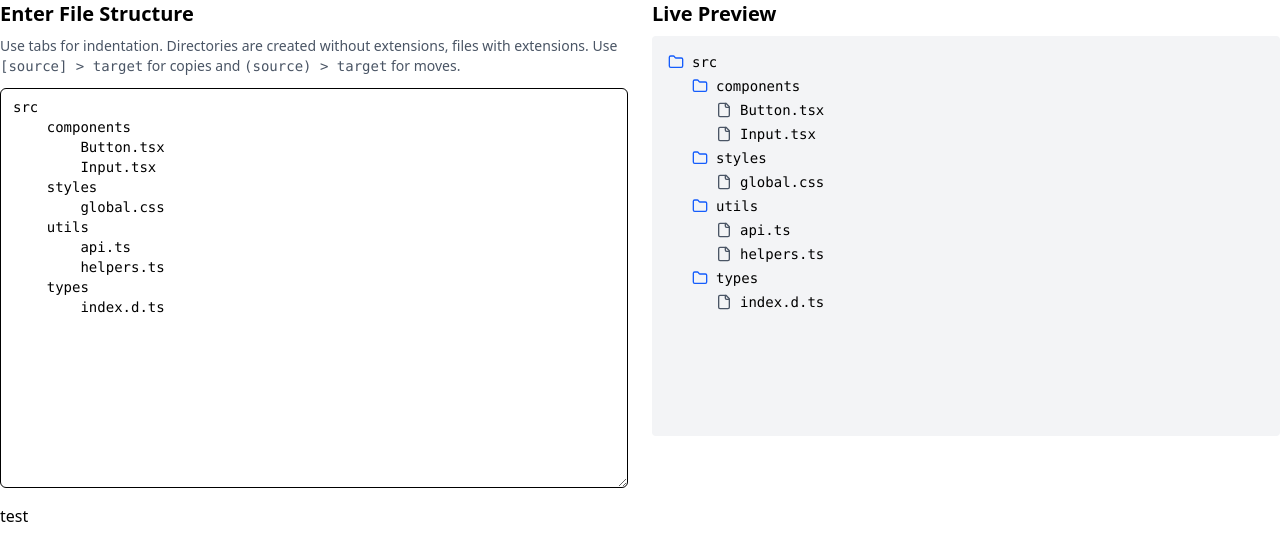
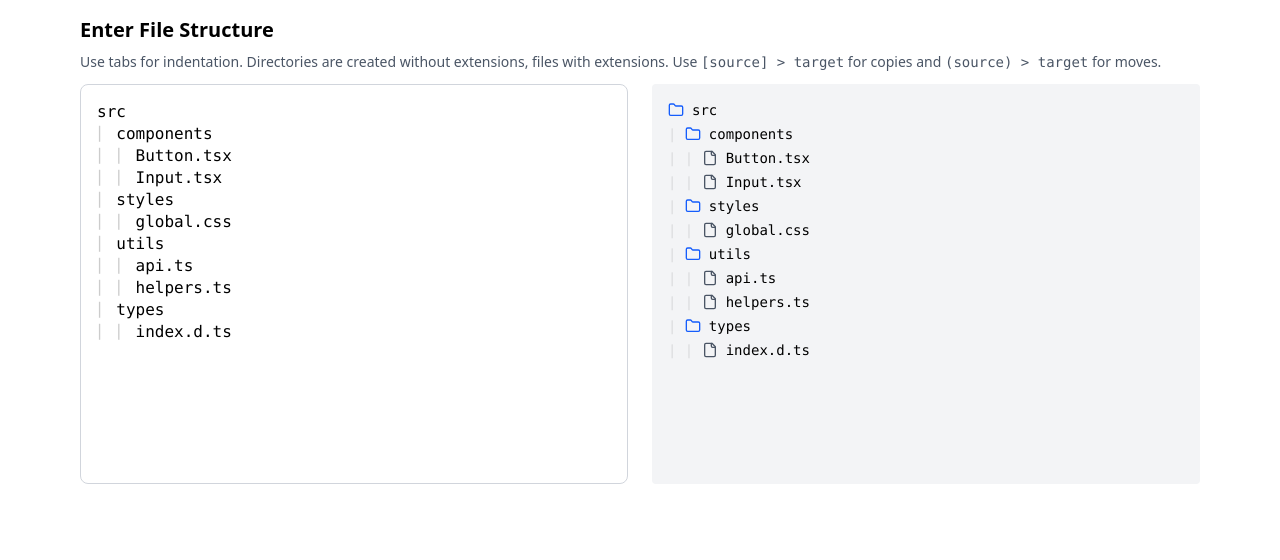
Before and after one commit to filearchitect/filearchitect, a React (Vite) app in the folder packages/ui/: page / in a window 1280 px wide. Shown: the top 560 px of the page. Built offline with nearby package versions, Linux system fonts and the light colour scheme.

Commit message:
improvements

```diff
--- a/packages/ui/index.html
+++ b/packages/ui/index.html
@@ -7,7 +7,6 @@
   </head>
   <body>
     <div id="root"></div>
-    test
-    <script type="module" src="/src/index.tsx"></script>
+    <script type="module" src="./src/index.tsx"></script>
   </body>
 </html>
--- a/packages/ui/src/components/StructureEditor.tsx
+++ b/packages/ui/src/components/StructureEditor.tsx
@@ -63,7 +63,14 @@ export function StructureEditor() {
   }, [structure]);
 
   return (
-    // Main grid layout remains
+    // Main grid layout remains, added padding
+    <div className="p-4">
+      <h2 className="text-xl font-semibold mb-2">Enter File Structure</h2>
+      <p className="text-sm text-gray-600 mb-3">
+        Use tabs for indentation. Directories are created without extensions,
+        files with extensions. Use <code>[source] &gt; target</code> for copies
+        and <code>(source) &gt; target</code> for moves.
+      </p>
       <div className="grid grid-cols-1 md:grid-cols-2 gap-6 font-sans">
         {/* Column 1: Input Component */}
         <StructureInput
@@ -74,5 +81,6 @@ export function StructureEditor() {
         {/* Column 2: Preview Component */}
         <StructurePreview operations={previewOperations} error={error} />
       </div>
+    </div>
   );
 }
--- a/packages/ui/src/components/StructureInput.tsx
+++ b/packages/ui/src/components/StructureInput.tsx
@@ -1,31 +1,167 @@
 import { Textarea } from "@/components/ui/textarea";
-import { ChangeEvent } from "react";
+import { ChangeEvent, useCallback, useRef } from "react";
 
 interface StructureInputProps {
   value: string;
   onStructureChange: (value: string) => void;
 }
 
+const TabIndicator = ({ text }: { text: string }) => {
+  const lines = text.split("\n");
+  const tabWidth = 2;
+  const lineHeight = 22;
+
+  return (
+    <div
+      className="absolute inset-0 pointer-events-none whitespace-pre font-mono text-base z-10 overflow-hidden"
+      style={{
+        top: 0,
+        left: "10px",
+        right: "1px",
+        bottom: 0,
+        padding: "16px 0px",
+        color: "rgba(0, 0, 0, 0.2)",
+        lineHeight: `${lineHeight}px`,
+        zIndex: 1,
+      }}
+    >
+      {lines.map((line, lineIndex) => {
+        const tabs = line.match(/^\t*/)?.[0] || "";
+        return (
+          <div key={lineIndex} style={{ height: `${lineHeight}px` }}>
+            {tabs.split("").map((_, tabIndex) => (
+              <span
+                key={tabIndex}
+                style={{
+                  display: "inline-block",
+                  width: `${tabWidth}ch`,
+                  textAlign: "center",
+                  verticalAlign: "top",
+                }}
+              >
+                |
+              </span>
+            ))}
+          </div>
+        );
+      })}
+    </div>
+  );
+};
+
 export function StructureInput({
   value,
   onStructureChange,
 }: StructureInputProps) {
+  const textareaRef = useRef<HTMLTextAreaElement>(null);
+  const indicatorRef = useRef<HTMLDivElement>(null);
+
+  const handleScroll = useCallback(
+    (event: React.UIEvent<HTMLTextAreaElement>) => {
+      if (indicatorRef.current) {
+        indicatorRef.current.scrollTop = event.currentTarget.scrollTop;
+        indicatorRef.current.scrollLeft = event.currentTarget.scrollLeft;
+      }
+    },
+    []
+  );
+
+  const handleKeyDown = useCallback(
+    (event: React.KeyboardEvent<HTMLTextAreaElement>) => {
+      if (event.key === "Tab") {
+        event.preventDefault();
+        const textarea = event.target as HTMLTextAreaElement;
+        const start = textarea.selectionStart;
+        const end = textarea.selectionEnd;
+        const value = textarea.value;
+
+        // Handle Shift+Tab to remove a tab
+        if (event.shiftKey) {
+          const lineStart = value.lastIndexOf("\n", start - 1) + 1;
+          const currentLine = value.slice(lineStart, end);
+          const firstTabIndex = currentLine.indexOf("\t");
+
+          if (firstTabIndex !== -1) {
+            const newValue =
+              value.substring(0, lineStart) +
+              currentLine.substring(firstTabIndex + 1) +
+              value.substring(end);
+            onStructureChange(newValue);
+            setTimeout(() => {
+              textarea.selectionStart = textarea.selectionEnd = start - 1;
+            }, 0);
+            return;
+          }
+        }
+
+        // Regular tab insertion
+        const lineStart = value.lastIndexOf("\n", start - 1) + 1;
+        const lineBeforeCursor = value.slice(lineStart, start);
+        const currentLine = value.slice(lineStart, end);
+
+        if (currentLine.trim().length > 0) {
+          const newValue =
+            value.substring(0, lineStart) +
+            "\t" +
+            currentLine +
+            value.substring(end);
+          onStructureChange(newValue);
+          setTimeout(() => {
+            textarea.selectionStart = textarea.selectionEnd = start + 1;
+          }, 0);
+        } else if (/^\t*$/.test(lineBeforeCursor)) {
+          const newValue =
+            value.substring(0, start) + "\t" + value.substring(end);
+          onStructureChange(newValue);
+          setTimeout(() => {
+            textarea.selectionStart = textarea.selectionEnd = start + 1;
+          }, 0);
+        }
+      } else if (event.key === "Enter") {
+        event.preventDefault();
+        const textarea = event.target as HTMLTextAreaElement;
+        const start = textarea.selectionStart;
+        const end = textarea.selectionEnd;
+        const value = textarea.value;
+
+        const lineStart = value.lastIndexOf("\n", start - 1) + 1;
+        const currentLine = value.slice(lineStart, start);
+        const indentation = currentLine.match(/^\t*/)?.[0] || "";
+
+        const newValue =
+          value.substring(0, start) + "\n" + indentation + value.substring(end);
+        onStructureChange(newValue);
+
+        setTimeout(() => {
+          textarea.selectionStart = textarea.selectionEnd =
+            start + 1 + indentation.length;
+        }, 0);
+      }
+    },
+    [onStructureChange]
+  );
+
   return (
-    <div>
-      <h2 className="text-xl font-semibold mb-2">Enter File Structure</h2>
-      <p className="text-sm text-gray-600 mb-3">
-        Use tabs for indentation. Directories are created without extensions,
-        files with extensions. Use <code>[source] &gt; target</code> for copies
-        and <code>(source) &gt; target</code> for moves.
-      </p>
+    <div className="relative h-full">
+      <div className="h-full overflow-hidden relative">
+        <TabIndicator text={value} />
         <Textarea
+          ref={textareaRef}
           value={value}
           onChange={(e: ChangeEvent<HTMLTextAreaElement>) =>
             onStructureChange(e.target.value)
           }
+          onKeyDown={handleKeyDown}
+          onScroll={handleScroll}
           placeholder="Define your file structure here..."
-        className="min-h-[400px] font-mono text-sm mb-4 w-full"
+          className="absolute inset-0 min-h-[400px] font-mono text-base border border-gray-300 rounded-lg p-4 transition-all resize-none z-20 bg-transparent [&::-webkit-scrollbar]:hidden [-ms-overflow-style:none] [scrollbar-width:none]"
+          style={{
+            tabSize: 2,
+            lineHeight: "22px",
+            backgroundColor: "transparent",
+          }}
         />
+      </div>
     </div>
   );
 }
--- a/packages/ui/src/components/StructurePreview.tsx
+++ b/packages/ui/src/components/StructurePreview.tsx
@@ -18,7 +18,6 @@ interface StructurePreviewProps {
 export function StructurePreview({ operations, error }: StructurePreviewProps) {
   return (
     <div>
-      <h2 className="text-xl font-semibold mb-2">Live Preview</h2>
       {error && (
         <pre className="bg-red-100 text-red-700 p-4 rounded mb-4 whitespace-pre-wrap break-words">
           {error}
@@ -27,11 +26,25 @@ export function StructurePreview({ operations, error }: StructurePreviewProps) {
       <div className="bg-gray-100 p-4 rounded min-h-[400px] font-mono text-sm overflow-auto">
         {operations.length > 0 ? (
           operations.map((op) => (
-            <div
-              key={op.targetPath}
-              className="flex items-center mb-1"
-              style={{ paddingLeft: `${op.depth * 1.5}rem` }} // Indentation based on depth
-            >
+            <div key={op.targetPath} className="flex items-center mb-1">
+              {/* Pale tab indicators */}
+              {Array.from({ length: op.depth }).map((_, i) => (
+                <span
+                  key={i}
+                  style={{
+                    display: "inline-block",
+                    width: "1ch",
+                    marginLeft: "0ch",
+                    marginRight: "1ch",
+                    textAlign: "center",
+                    color: "rgba(0,0,0,0.08)",
+                    fontWeight: 700,
+                  }}
+                  aria-hidden="true"
+                >
+                  |
+                </span>
+              ))}
               {op.isDirectory ? (
                 <Folder className="w-4 h-4 mr-2 text-blue-600 flex-shrink-0" />
               ) : (
--- a/packages/ui/src/index.tsx
+++ b/packages/ui/src/index.tsx
@@ -12,6 +12,8 @@ const root = ReactDOM.createRoot(rootElement);
 
 root.render(
   <React.StrictMode>
-    <StructureEditor />
+    <div className="max-w-6xl mx-auto">
+      <StructureEditor />
+    </div>
   </React.StrictMode>
 );
```
Lines whose indentation alone changed are shown as unchanged.
